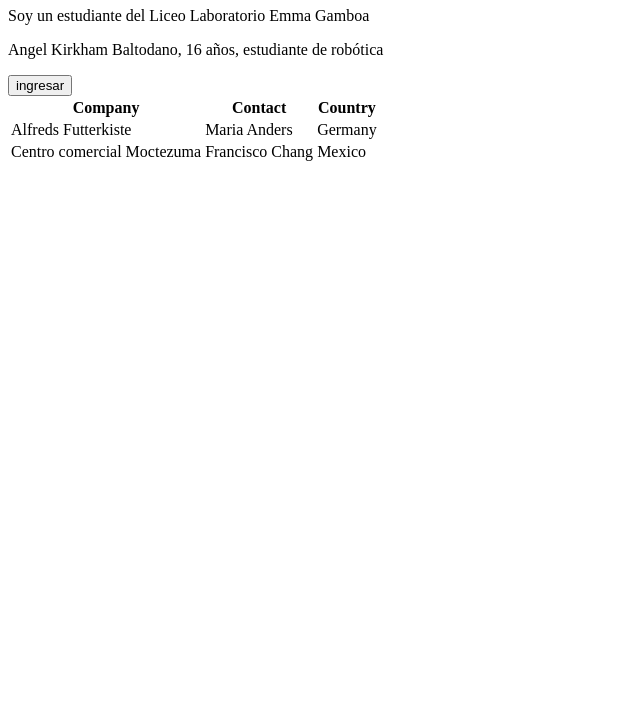
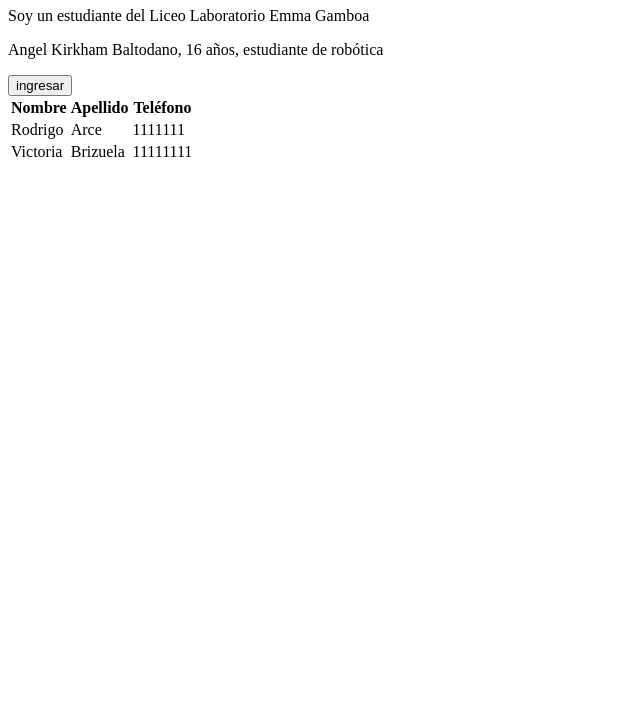
Before and after one commit to angelcr2010/angelcr, a plain HTML site: page index.html in a window 1280 px wide. Shown: the part 73-800 px from the top of the page, without its empty margins (0-640 px from the left). Drawn offline with Linux system fonts and the light colour scheme.

Commit message:
Update index.html

```diff
--- a/index.html
+++ b/index.html
@@ -11,19 +11,19 @@
 <button>ingresar</button>
 <table>
   <tr>
-    <th>Company</th>
-    <th>Contact</th>
-    <th>Country</th>
+    <th>Nombre</th>
+    <th>Apellido</th>
+    <th>Teléfono</th>
   </tr>
   <tr>
-    <td>Alfreds Futterkiste</td>
-    <td>Maria Anders</td>
-    <td>Germany</td>
+    <td>Rodrigo</td>
+    <td>Arce</td>
+    <td>1111111</td>
   </tr>
   <tr>
-    <td>Centro comercial Moctezuma</td>
-    <td>Francisco Chang</td>
-    <td>Mexico</td>
+    <td>Victoria</td>
+    <td>Brizuela</td>
+    <td>11111111</td>
   </tr></table>
 
 </body>
```
